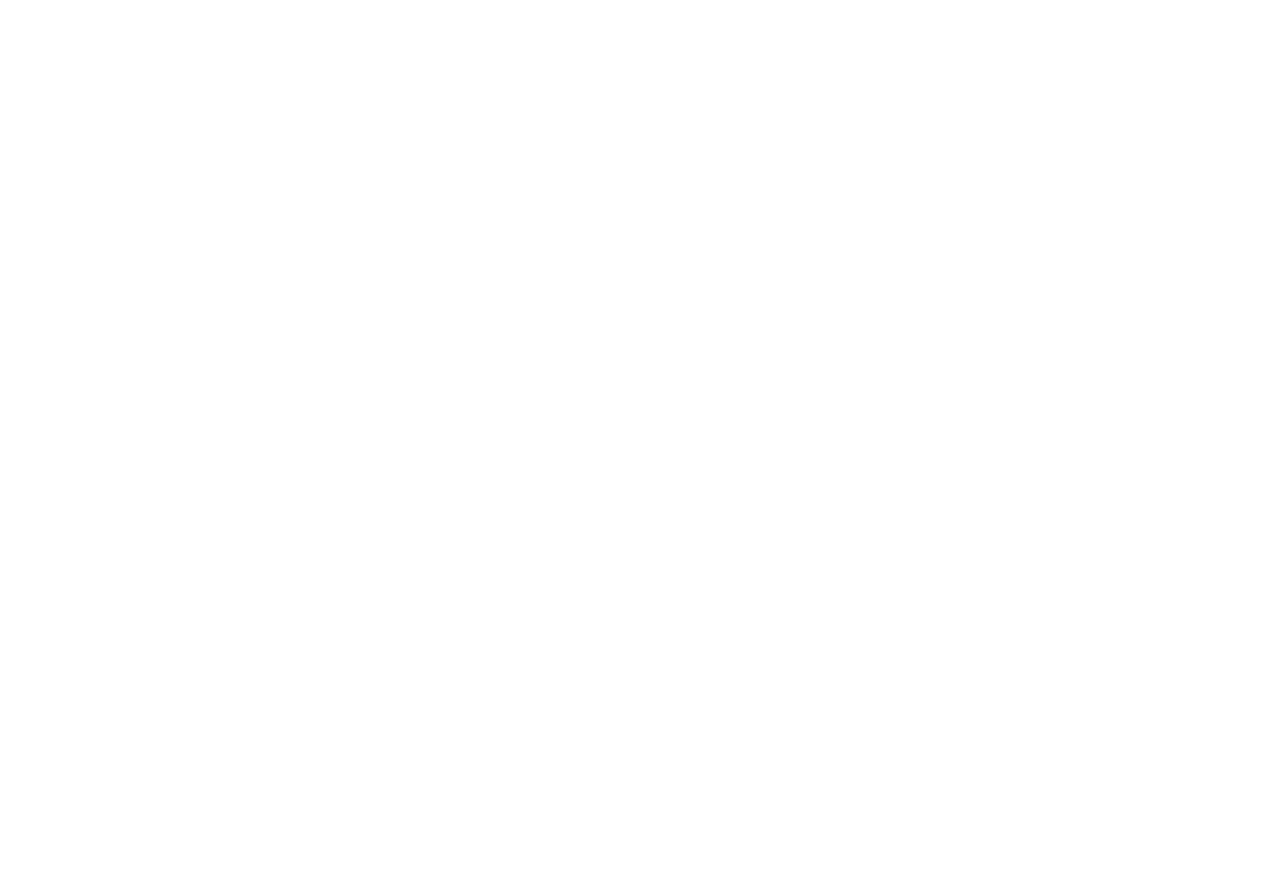
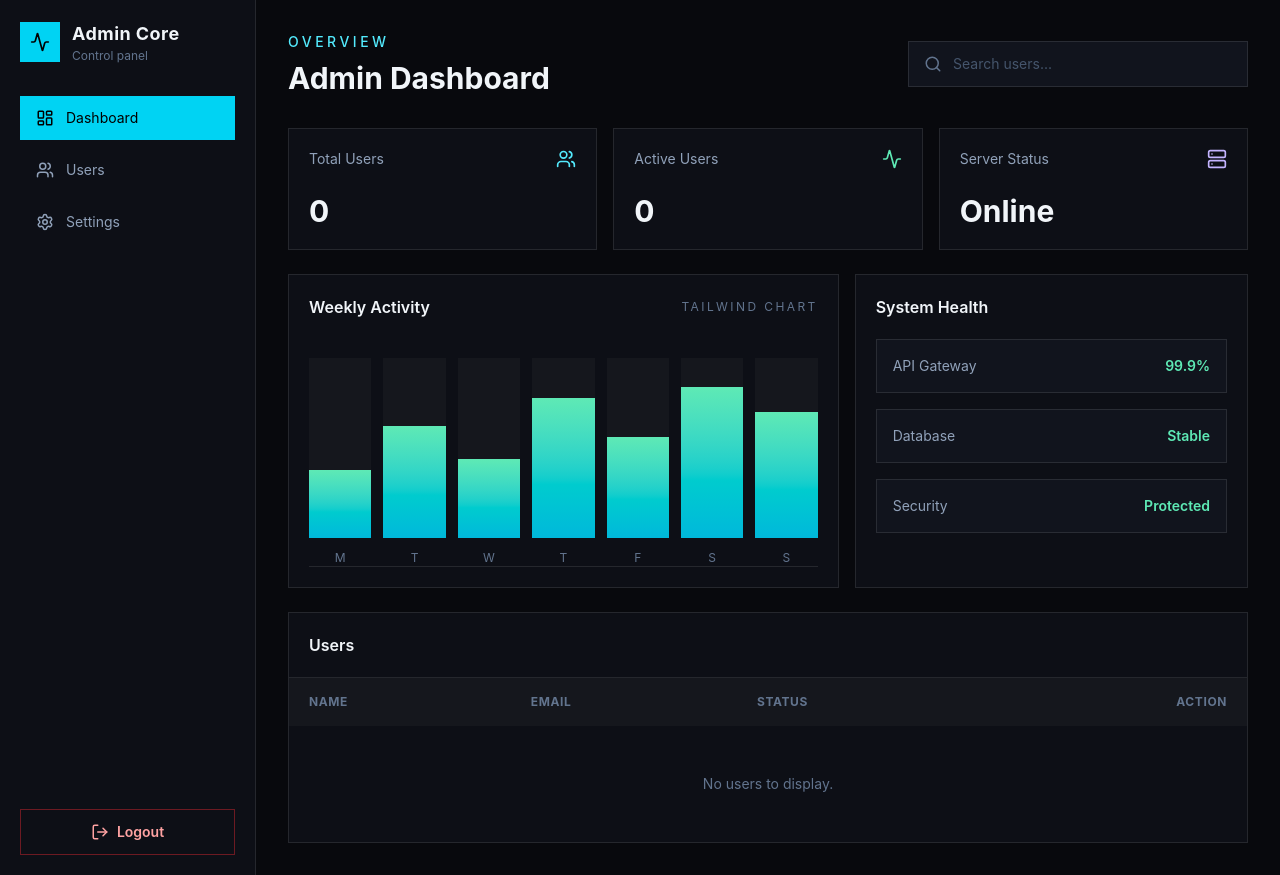
Before and after one commit to Azkaazeem/FULL_STACK_AUTHENTICATION, a React app in the folder frontend/: page /admin in a window 1280 px wide. Before the commit this address had no page. Before the commit the page ends 800 px from the top, so only its background shows below. Built offline with nearby package versions, Linux system fonts and the light colour scheme; the HTML template or start-up script is replaced by a standard one.

Commit message:
Admin panel ui done

```diff
--- a/frontend/package.json
+++ b/frontend/package.json
@@ -11,6 +11,7 @@
   },
   "dependencies": {
     "@tailwindcss/vite": "^4.2.4",
+    "lucide-react": "^1.14.0",
     "react": "^19.2.5",
     "react-dom": "^19.2.5",
     "react-router-dom": "^7.15.0",
--- a/frontend/src/App.jsx
+++ b/frontend/src/App.jsx
@@ -2,6 +2,7 @@
 import { BrowserRouter as Router, Routes, Route, Navigate } from 'react-router-dom';
 import SignIn from './authPages/signin';
 import SignUp from './authPages/signup';
+import AdminDashboard from './admin/AdminDashboard';
 
 function App() {
   return (
@@ -9,7 +10,7 @@
       <Routes>
         {/* Default route ko signin par bhej dega */}
         <Route path="/" element={<Navigate to="/signin" />} />
-
+        <Route path="/admin" element={<AdminDashboard />} />
         <Route path="/signin" element={<SignIn />} />
         <Route path="/signup" element={<SignUp />} />
       </Routes>
--- /dev/null
+++ b/frontend/src/admin/AdminDashboard.jsx
@@ -0,0 +1,196 @@
+import React, { useState } from 'react';
+import { Activity, LayoutDashboard, LogOut, Search, Server, Settings, Trash2, Users } from 'lucide-react';
+import { useNavigate } from 'react-router-dom';
+
+function AdminDashboard() {
+  const navigate = useNavigate();
+  const [search, setSearch] = useState('');
+  const [users, setUsers] = useState([]);
+
+  const chart = [38, 62, 44, 78, 56, 84, 70];
+  const filteredUsers = users.filter((user) =>
+    `${user.name} ${user.email}`.toLowerCase().includes(search.toLowerCase())
+  );
+  const activeUsers = users.filter((user) => user.status === 'Active').length;
+
+  const deleteUser = (id) => {
+    setUsers(users.filter((user) => user.id !== id));
+  };
+
+  const menuItems = [
+    { label: 'Dashboard', icon: LayoutDashboard, active: true },
+    { label: 'Users', icon: Users },
+    { label: 'Settings', icon: Settings },
+  ];
+
+  return (
+    <div className="min-h-screen bg-[#08090d] text-slate-100 lg:flex">
+      <aside className="border-b border-white/10 bg-[#0d0f16] lg:min-h-screen lg:w-64 lg:border-b-0 lg:border-r">
+        <div className="flex h-full flex-col justify-between p-5">
+          <div>
+            <div className="mb-8 flex items-center gap-3">
+              <div className="grid h-10 w-10 place-items-center bg-cyan-400 text-black">
+                <Activity size={20} />
+              </div>
+              <div>
+                <h1 className="text-lg font-bold tracking-wide">Admin Core</h1>
+                <p className="text-xs text-slate-500">Control panel</p>
+              </div>
+            </div>
+
+            <nav className="grid gap-2">
+              {menuItems.map(({ label, icon: Icon, active }) => (
+                <button
+                  key={label}
+                  className={`flex items-center gap-3 px-4 py-3 text-left text-sm transition ${
+                    active ? 'bg-cyan-400 text-black' : 'text-slate-400 hover:bg-white/5 hover:text-white'
+                  }`}
+                >
+                  <Icon size={18} />
+                  {label}
+                </button>
+              ))}
+            </nav>
+          </div>
+
+          <button
+            onClick={() => navigate('/signin')}
+            className="mt-6 flex w-full items-center justify-center gap-2 border border-red-500/40 px-4 py-3 text-sm font-semibold text-red-300 transition hover:bg-red-500 hover:text-white"
+          >
+            <LogOut size={18} />
+            Logout
+          </button>
+        </div>
+      </aside>
+
+      <main className="flex-1 p-4 sm:p-6 lg:p-8">
+        <header className="mb-8 grid gap-4 md:grid-cols-[1fr_340px] md:items-center">
+          <div>
+            <p className="text-sm font-medium uppercase tracking-[0.25em] text-cyan-300">Overview</p>
+            <h2 className="mt-2 text-2xl font-bold sm:text-3xl">Admin Dashboard</h2>
+          </div>
+
+          <label className="relative block">
+            <Search className="absolute left-4 top-1/2 -translate-y-1/2 text-slate-500" size={18} />
+            <input
+              value={search}
+              onChange={(event) => setSearch(event.target.value)}
+              placeholder="Search users..."
+              className="w-full border border-white/10 bg-[#11141d] py-3 pl-11 pr-4 text-sm text-white outline-none transition placeholder:text-slate-600 focus:border-cyan-400"
+            />
+          </label>
+        </header>
+
+        <section className="mb-6 grid gap-4 md:grid-cols-3">
+          <StatCard title="Total Users" value={users.length} icon={Users} tone="text-cyan-300" />
+          <StatCard title="Active Users" value={activeUsers} icon={Activity} tone="text-emerald-300" />
+          <StatCard title="Server Status" value="Online" icon={Server} tone="text-violet-300" />
+        </section>
+
+        <section className="mb-6 grid gap-4 xl:grid-cols-[1.4fr_1fr]">
+          <div className="border border-white/10 bg-[#0d0f16] p-5">
+            <div className="mb-6 flex items-center justify-between">
+              <h3 className="font-semibold">Weekly Activity</h3>
+              <span className="text-xs uppercase tracking-[0.2em] text-slate-500">Tailwind chart</span>
+            </div>
+
+            <div className="flex h-56 items-end gap-3 border-b border-white/10 pt-4">
+              {chart.map((height, index) => (
+                <div key={index} className="flex flex-1 flex-col items-center gap-3">
+                  <div className="flex w-full items-end bg-white/[0.03]" style={{ height: '180px' }}>
+                    <div
+                      className="w-full bg-gradient-to-t from-cyan-500 to-emerald-300 transition hover:opacity-80"
+                      style={{ height: `${height}%` }}
+                    />
+                  </div>
+                  <span className="text-xs text-slate-500">{['M', 'T', 'W', 'T', 'F', 'S', 'S'][index]}</span>
+                </div>
+              ))}
+            </div>
+          </div>
+
+          <div className="border border-white/10 bg-[#0d0f16] p-5">
+            <h3 className="mb-5 font-semibold">System Health</h3>
+            <div className="space-y-4">
+              <HealthRow label="API Gateway" value="99.9%" />
+              <HealthRow label="Database" value="Stable" />
+              <HealthRow label="Security" value="Protected" />
+            </div>
+          </div>
+        </section>
+
+        <section className="border border-white/10 bg-[#0d0f16]">
+          <div className="border-b border-white/10 p-5">
+            <h3 className="font-semibold">Users</h3>
+          </div>
+
+          <div className="overflow-x-auto">
+            <table className="w-full min-w-[680px] text-left text-sm">
+              <thead className="bg-white/[0.03] text-xs uppercase tracking-wider text-slate-500">
+                <tr>
+                  <th className="px-5 py-4">Name</th>
+                  <th className="px-5 py-4">Email</th>
+                  <th className="px-5 py-4">Status</th>
+                  <th className="px-5 py-4 text-right">Action</th>
+                </tr>
+              </thead>
+              <tbody>
+                {filteredUsers.length ? (
+                  filteredUsers.map((user) => (
+                    <tr key={user.id} className="border-t border-white/10 text-slate-300 hover:bg-white/[0.03]">
+                      <td className="px-5 py-4 font-medium text-white">{user.name}</td>
+                      <td className="px-5 py-4">{user.email}</td>
+                      <td className="px-5 py-4">
+                        <span className="border border-emerald-400/30 bg-emerald-400/10 px-3 py-1 text-xs text-emerald-300">
+                          {user.status}
+                        </span>
+                      </td>
+                      <td className="px-5 py-4 text-right">
+                        <button
+                          onClick={() => deleteUser(user.id)}
+                          className="inline-flex items-center gap-2 border border-red-500/30 px-3 py-2 text-xs text-red-300 transition hover:bg-red-500 hover:text-white"
+                        >
+                          <Trash2 size={14} />
+                          Delete
+                        </button>
+                      </td>
+                    </tr>
+                  ))
+                ) : (
+                  <tr>
+                    <td colSpan="4" className="px-5 py-12 text-center text-slate-500">
+                      No users to display.
+                    </td>
+                  </tr>
+                )}
+              </tbody>
+            </table>
+          </div>
+        </section>
+      </main>
+    </div>
+  );
+}
+
+function StatCard({ title, value, icon: Icon, tone }) {
+  return (
+    <div className="border border-white/10 bg-[#0d0f16] p-5">
+      <div className="mb-6 flex items-center justify-between">
+        <p className="text-sm text-slate-400">{title}</p>
+        <Icon className={tone} size={20} />
+      </div>
+      <p className="text-3xl font-bold">{value}</p>
+    </div>
+  );
+}
+
+function HealthRow({ label, value }) {
+  return (
+    <div className="flex items-center justify-between border border-white/10 bg-[#11141d] p-4">
+      <span className="text-sm text-slate-400">{label}</span>
+      <span className="text-sm font-semibold text-emerald-300">{value}</span>
+    </div>
+  );
+}
+
+export default AdminDashboard;
```
Also changed, not shown: 1 other file (tests, documents, lock files or other folders).
